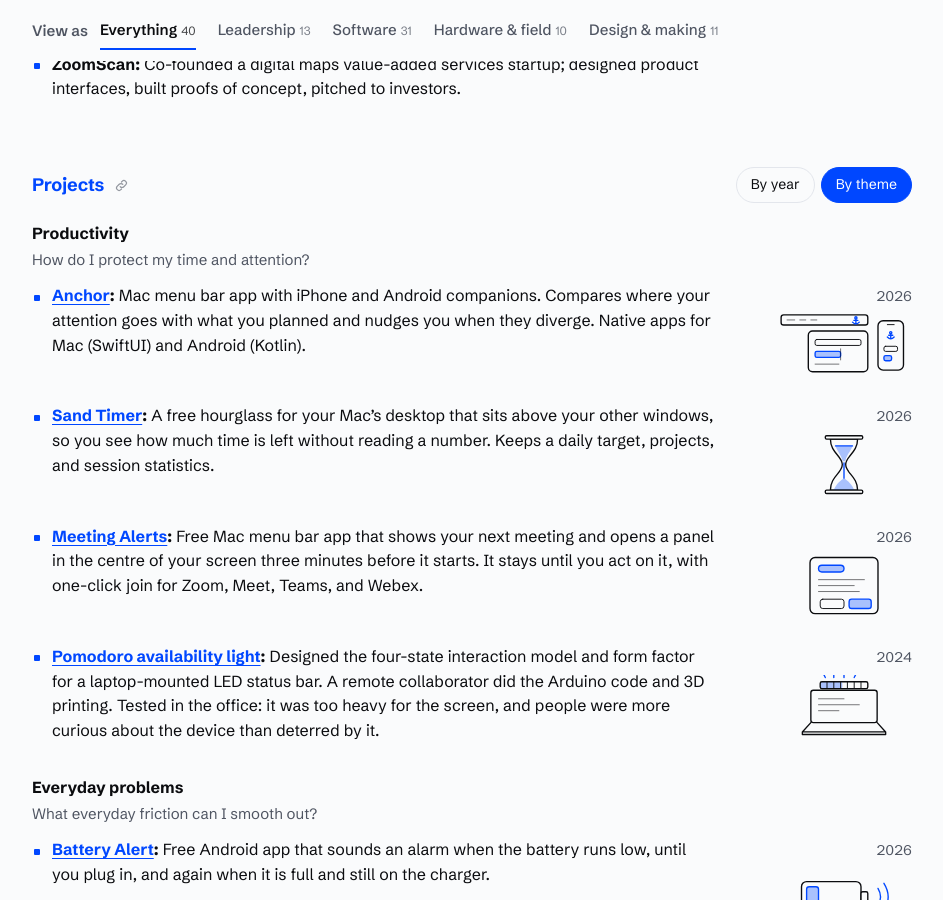
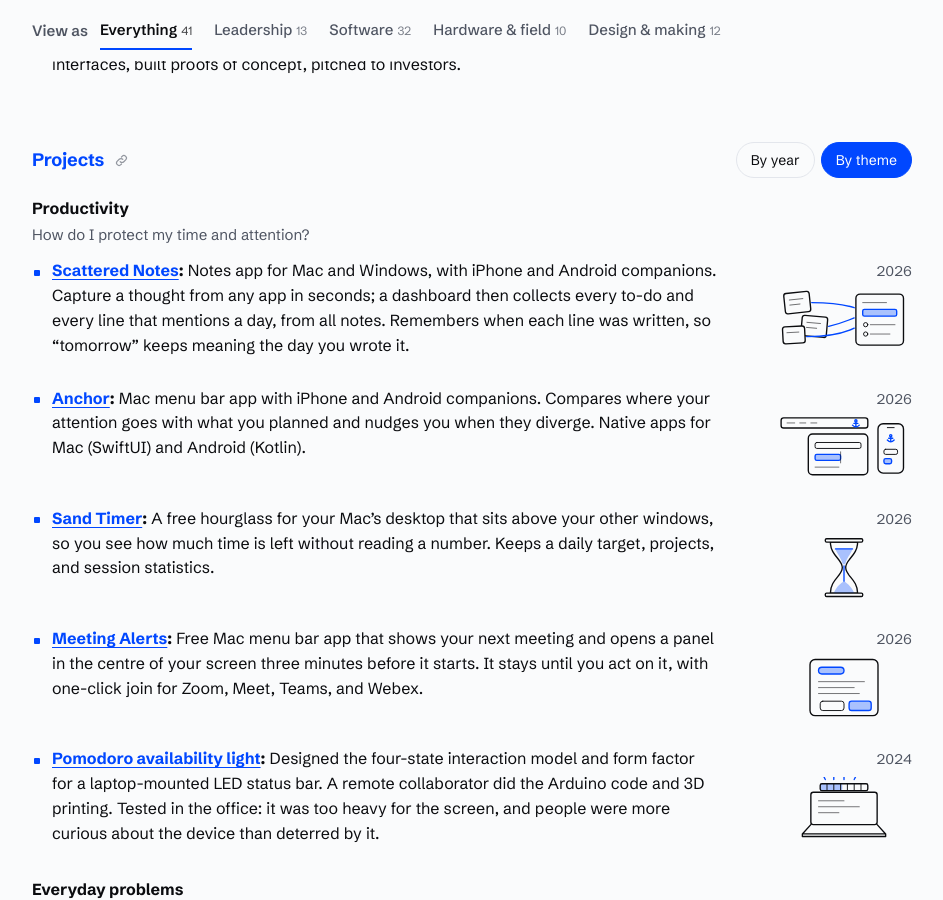
Before and after one commit to and/and.github.io, a Jekyll site: the page resume/index.html, which Jekyll copies as it is, in a window 1280 px wide and 900 px high, scrolled down 2504 px. Shown: the whole window, without its empty margins (168-1111 px from the left). Built offline with Jekyll 4.4.1, drawn with Linux system fonts in a browser that asks for light colours; some of the changed text lies outside the part shown.

Commit message:
resume: add Scattered Notes; shorten the adviser bullet
Co-Authored-By: Claude Opus 5.5 <noreply@anthropic.com>
Claude-Session: https://claude.ai/code/session_01FtUAf8C3HNHvzAVSVUvAhh

```diff
--- a/resume/index.html
+++ b/resume/index.html
@@ -347,6 +347,21 @@ a:hover { text-decoration-thickness: 2px; }
               <rect class="ln thin" x="127" y="56" width="16" height="6" rx="2"/>
               <rect class="tint-strong" x="127" y="67" width="9" height="6" rx="2"/>
               <rect class="water thin" x="127" y="67" width="9" height="6" rx="2"/>
+            </svg></figure></div></li>
+          <li class="dated" data-theme="productivity" data-v="sw des" data-date="2026-10-27"><div class="pt"><b><a href="/utilities/scattered-notes/">Scattered Notes</a>:</b> Notes app for Mac and Windows, with iPhone and Android companions. Capture a thought from any app in seconds; a dashboard then collects every to-do and every line that mentions a day, from all notes. Remembers when each line was written, so “tomorrow” keeps meaning the day you wrote it.</div><div class="side"><p class="dates">2026</p><figure class="art"><svg viewBox="0 18 160 72" role="img" aria-label="Line drawing of three scattered notes on the left, with lines from each leading into a single dashboard on the right that lists the items with one highlighted in blue">
+              <rect class="body" x="10" y="22" width="30" height="24" rx="3" transform="rotate(-6 25 34)"/>
+              <path class="ln thin" d="M16 30 H32 M16 36 H28" opacity=".6" transform="rotate(-6 25 34)"/>
+              <rect class="body" x="30" y="50" width="30" height="24" rx="3" transform="rotate(5 45 62)"/>
+              <path class="ln thin" d="M36 58 H52 M36 64 H48" opacity=".6" transform="rotate(5 45 62)"/>
+              <rect class="body" x="8" y="62" width="26" height="20" rx="3" transform="rotate(-3 21 72)"/>
+              <path class="ln thin" d="M13 69 H27" opacity=".6" transform="rotate(-3 21 72)"/>
+              <path class="water thin" d="M42 34 Q74 34 92 40 M62 62 Q78 58 92 52 M36 74 Q72 74 92 64"/>
+              <rect class="body" x="94" y="24" width="56" height="60" rx="5"/>
+              <path class="ln thin" d="M102 34 H130" opacity=".6"/>
+              <rect class="tint-strong" x="102" y="42" width="40" height="8" rx="2"/>
+              <rect class="water thin" x="102" y="42" width="40" height="8" rx="2"/>
+              <circle class="ln thin" cx="105.5" cy="60" r="2.5"/><path class="ln thin" d="M111 60 H140" opacity=".6"/>
+              <circle class="ln thin" cx="105.5" cy="71" r="2.5"/><path class="ln thin" d="M111 71 H134" opacity=".6"/>
             </svg></figure></div></li>
           <li class="dated" data-theme="productivity" data-v="sw des" data-date="2026-09-27"><div class="pt"><b><a href="/utilities/sand-timer/">Sand Timer</a>:</b> A free hourglass for your Mac’s desktop that sits above your other windows, so you see how much time is left without reading a number. Keeps a daily target, projects, and session statistics.</div><div class="side"><p class="dates">2026</p><figure class="art"><svg viewBox="0 18 160 72" role="img" aria-label="Line drawing of an hourglass with blue sand, part of it in the top bulb, a thin stream through the neck, and a pile in the bottom bulb">
               <path class="body" d="M64 24 C64 40 78 44 78 54 C78 64 64 68 64 84 H96 C96 68 82 64 82 54 C82 44 96 40 96 24 Z"/>
```
Also changed, not shown: other parts of resume/index.html (+1 -1 lines).
